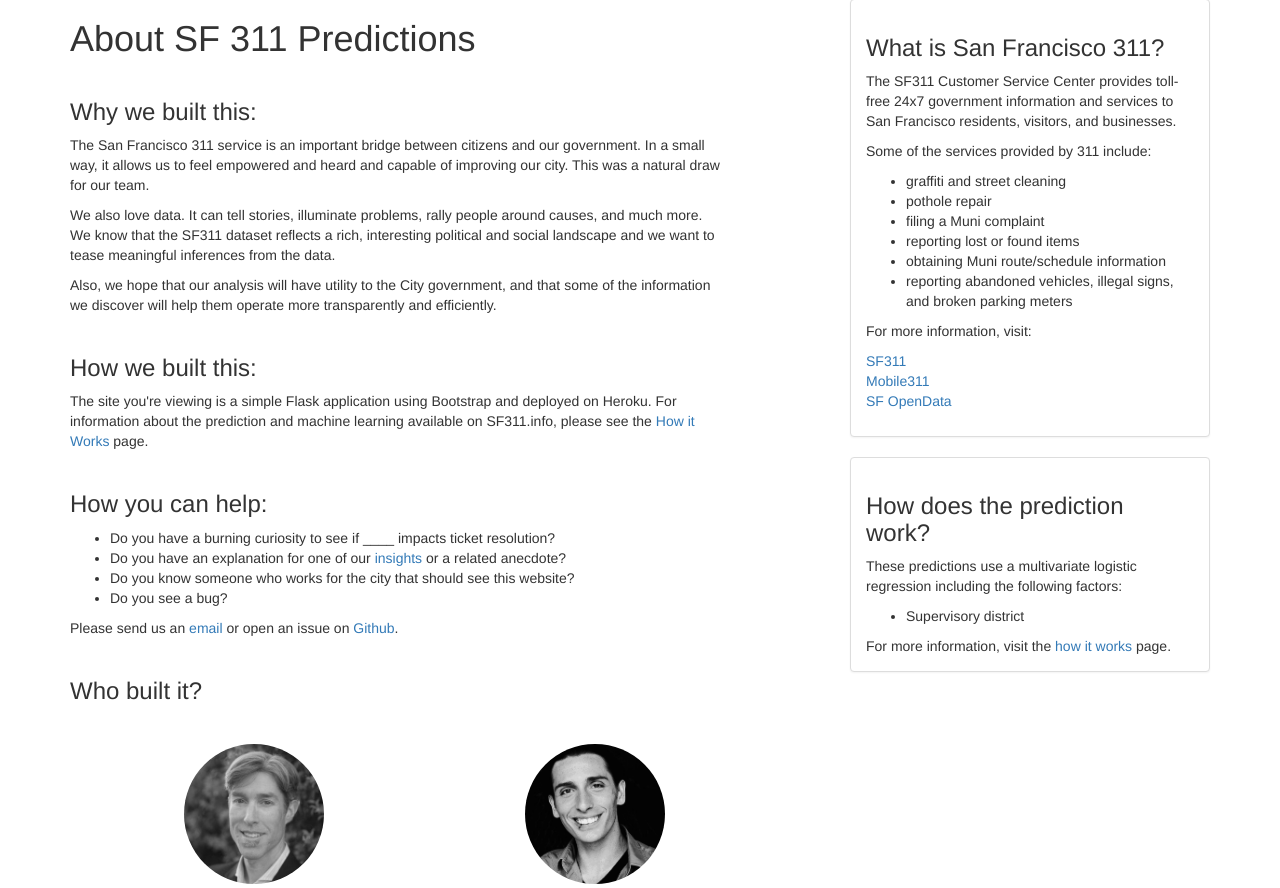
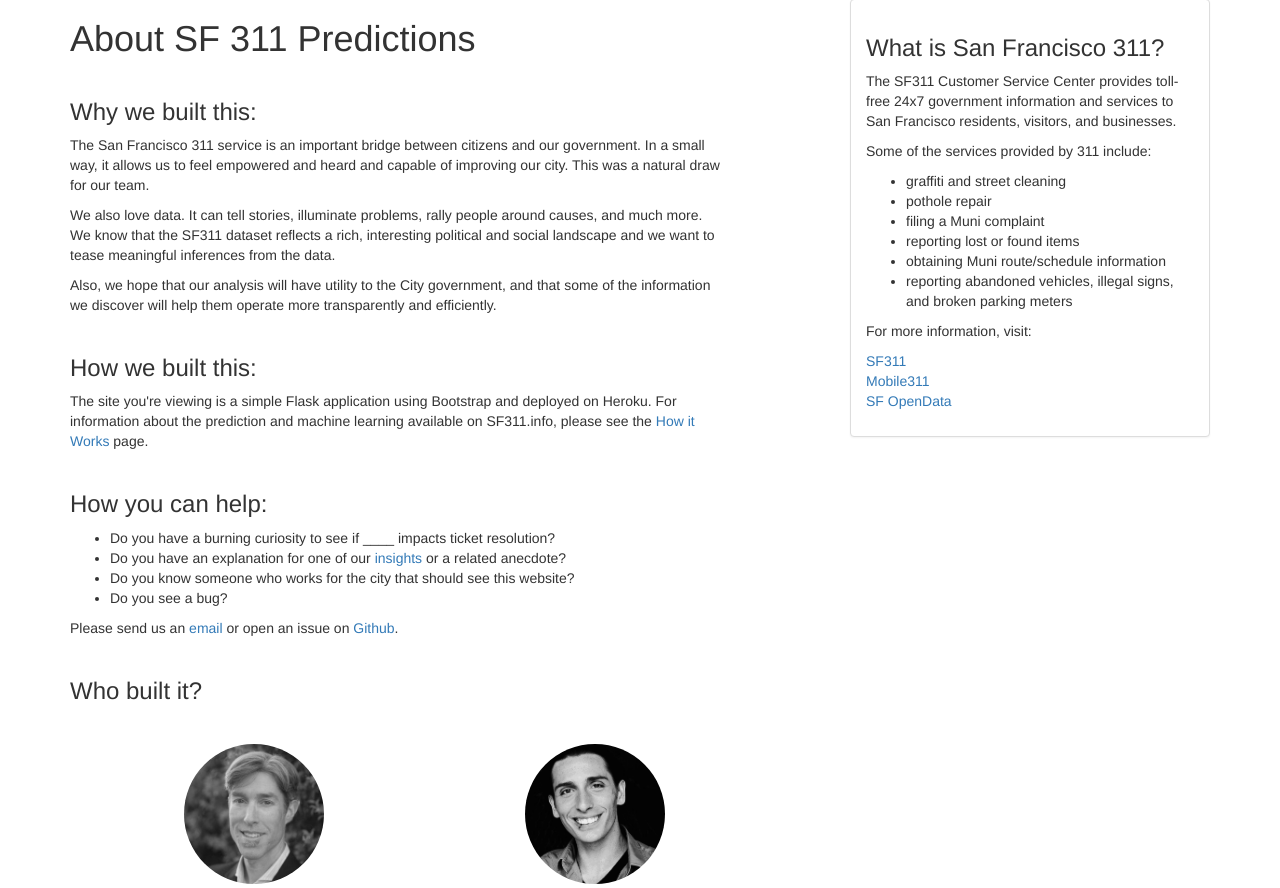
Before and after one commit to pwgerman/311, a Flask app: page /about in a window 1280 px wide. Shown: the part 91-979 px from the top of the page. Run offline with Flask 2, Linux system fonts and the light colour scheme; some libraries are stand-ins or nearby versions.

Commit message:
Hide model description temporarily

```diff
--- a/web/templates/layout.html
+++ b/web/templates/layout.html
@@ -73,7 +73,7 @@
               <a href="https://data.sfgov.org/City-Infrastructure/Case-Data-from-San-Francisco-311-SF311-/vw6y-z8j6" target="_blank">SF OpenData</a>
             </div>
           </div>
-          <div class="panel panel-default">
+          <!--<div class="panel panel-default">
             <div class="panel-body">
               <h3>How does the prediction work?</h2>
               <p>These predictions use a multivariate logistic regression including the following factors:</p>
@@ -82,7 +82,7 @@
               </ul>
               For more information, visit the <a href="#howitworks">how it works</a> page.
             </div>
-          </div>
+          </div>-->
         </div>
       </div>
     </div>
```
